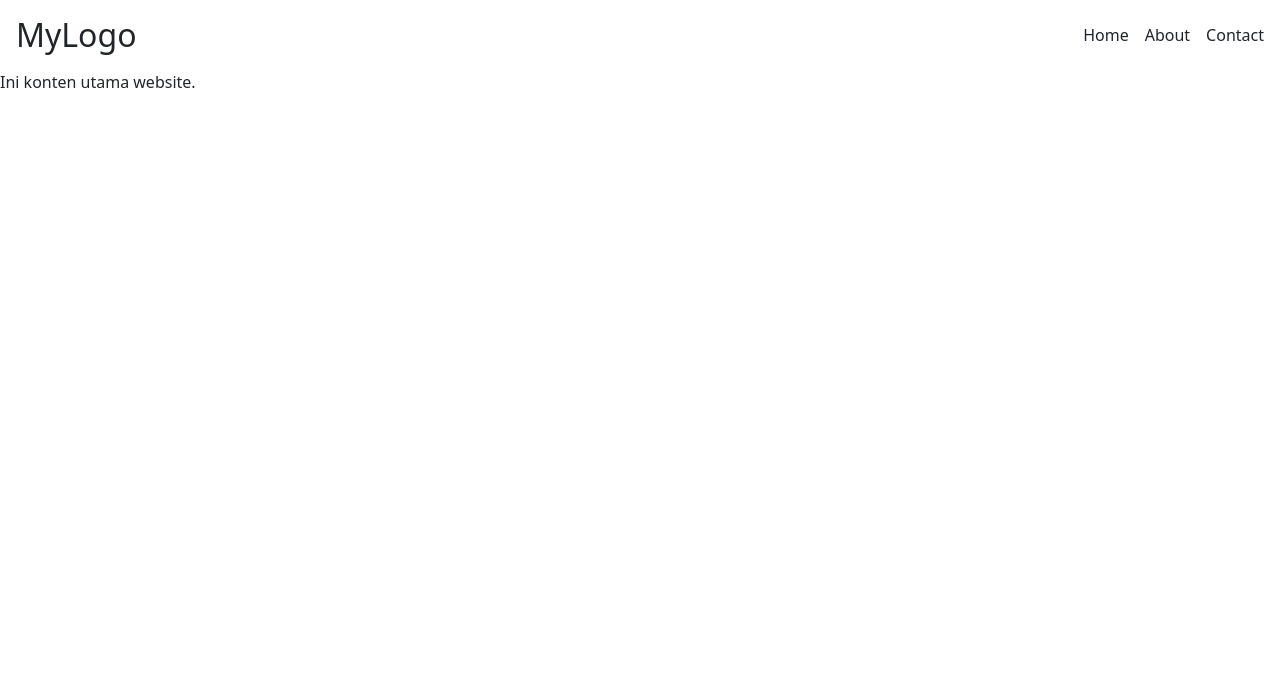
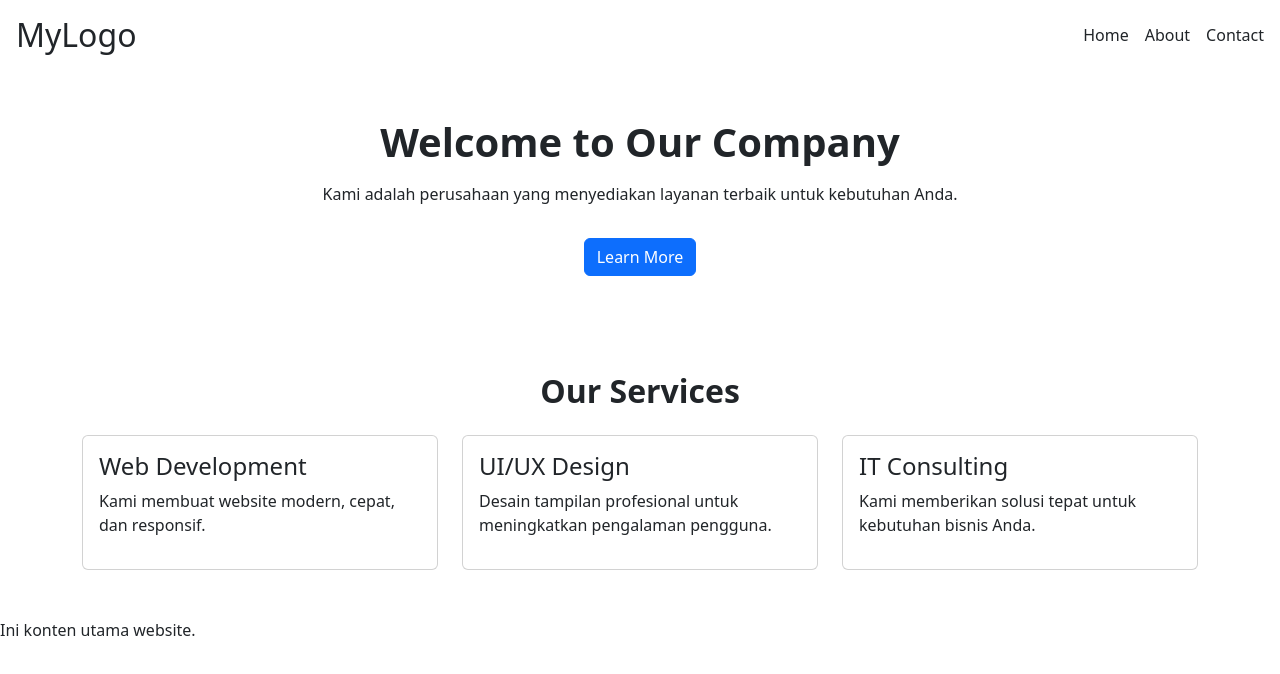
Before and after one commit to Rafariz19/Workshop-desain-web-tugas-akhir-semester, a React (Create React App) app: page / in a window 1280 px wide. Shown: the top 674 px of the page. Built offline with nearby package versions, Linux system fonts and the light colour scheme.

Commit message:
Membuat Hero Sectionnya

```diff
--- a/src/App.js
+++ b/src/App.js
@@ -1,10 +1,15 @@
 import React from 'react';
 import Header from './components/Navbar';
+import HeroSection from "./components/HeroSection";
+import ServicesSection from "./components/ServicesSection";
+
 
 function App() {
   return (
     <div>
       <Header />
+      <HeroSection />
+      <ServicesSection />
       <p>Ini konten utama website.</p>
     </div>
   );
--- /dev/null
+++ b/src/components/HeroSection.jsx
@@ -0,0 +1,13 @@
+function HeroSection() {
+  return (
+    <div className="container text-center py-5">
+      <h1 className="fw-bold">Welcome to Our Company</h1>
+      <p className="mt-3">
+        Kami adalah perusahaan yang menyediakan layanan terbaik untuk kebutuhan Anda.
+      </p>
+      <button className="btn btn-primary mt-3">Learn More</button>
+    </div>
+  );
+}
+
+export default HeroSection;
--- /dev/null
+++ b/src/components/ServicesSection.jsx
@@ -0,0 +1,35 @@
+function ServicesSection() {
+  return (
+    <div className="container py-5">
+      <h2 className="text-center fw-bold mb-4">Our Services</h2>
+
+      <div className="row">
+        {/* Card 1 */}
+        <div className="col-md-4">
+          <div className="card p-3">
+            <h4>Web Development</h4>
+            <p>Kami membuat website modern, cepat, dan responsif.</p>
+          </div>
+        </div>
+
+        {/* Card 2 */}
+        <div className="col-md-4">
+          <div className="card p-3">
+            <h4>UI/UX Design</h4>
+            <p>Desain tampilan profesional untuk meningkatkan pengalaman pengguna.</p>
+          </div>
+        </div>
+
+        {/* Card 3 */}
+        <div className="col-md-4">
+          <div className="card p-3">
+            <h4>IT Consulting</h4>
+            <p>Kami memberikan solusi tepat untuk kebutuhan bisnis Anda.</p>
+          </div>
+        </div>
+      </div>
+    </div>
+  );
+}
+
+export default ServicesSection;
```
